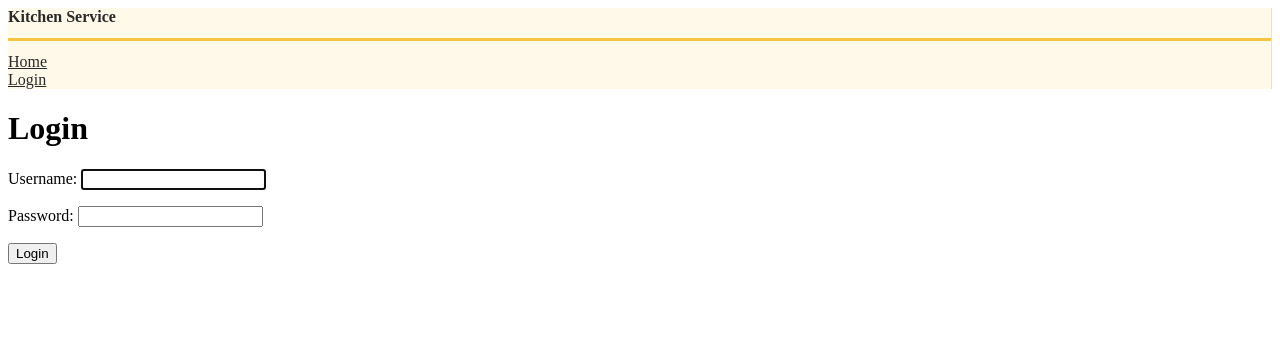
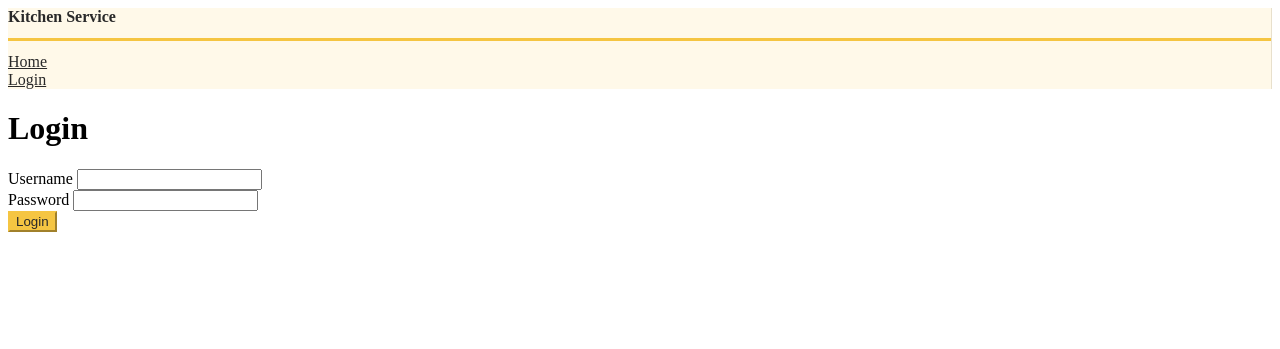
Before and after one commit to Alex414414/Kitchen-Service, a Django app: page /registration/login/ in a window 1280 px wide. Shown: the top 349 px of the page. Run offline with Django 5.2, Linux system fonts and the light colour scheme; some libraries are stand-ins or nearby versions.

Commit message:
Style login form with Tabler and customize primary button colors

```diff
--- a/static/kitchen/css/style.css
+++ b/static/kitchen/css/style.css
@@ -17,3 +17,14 @@
     padding-bottom: 12px;
     margin-bottom: 12px;
 }
+.btn-primary {
+    background-color: #f5c542;
+    border-color: #f5c542;
+    color: #292929;
+}
+
+.btn-primary:hover {
+    background-color: #e5b632;
+    border-color: #e5b632;
+    color: #292929;
+}
--- a/templates/registration/login.html
+++ b/templates/registration/login.html
@@ -1,16 +1,58 @@
 {% extends "base.html" %}
 
 {% block content %}
-  <h1>Login</h1>
+  <div class="row justify-content-center">
+    <div class="col-md-6 col-lg-4">
+      <div class="card">
+        <div class="card-body">
+          <h1 class="card-title mb-4">Login</h1>
 
           {% if form.errors %}
-    <p style="color: red">invalid credentials</p>
+            <div class="alert alert-danger">
+              Invalid credentials
+            </div>
           {% endif %}
 
           <form action="{% url 'login' %}" method="post">
             {% csrf_token %}
-  {{form.as_p }}
-  <button type="submit">Login</button>
+
+            <div class="mb-3">
+              <label class="form-label" for="{{ form.username.id_for_label }}">
+                Username
+              </label>
+              <input
+                type="text"
+                name="{{ form.username.html_name }}"
+                id="{{ form.username.id_for_label }}"
+                class="form-control"
+                value="{{ form.username.value|default_if_none:'' }}"
+                autocomplete="username"
+                required
+              >
+            </div>
+
+            <div class="mb-3">
+              <label class="form-label" for="{{ form.password.id_for_label }}">
+                Password
+              </label>
+              <input
+                type="password"
+                name="{{ form.password.html_name }}"
+                id="{{ form.password.id_for_label }}"
+                class="form-control"
+                autocomplete="current-password"
+                required
+              >
+            </div>
+
             <input type="hidden" name="next" value="{{ next }}">
+
+            <button class="btn btn-primary w-100" type="submit">
+              Login
+            </button>
           </form>
+        </div>
+      </div>
+    </div>
+  </div>
 {% endblock %}
```
Lines whose indentation alone changed are shown as unchanged.
